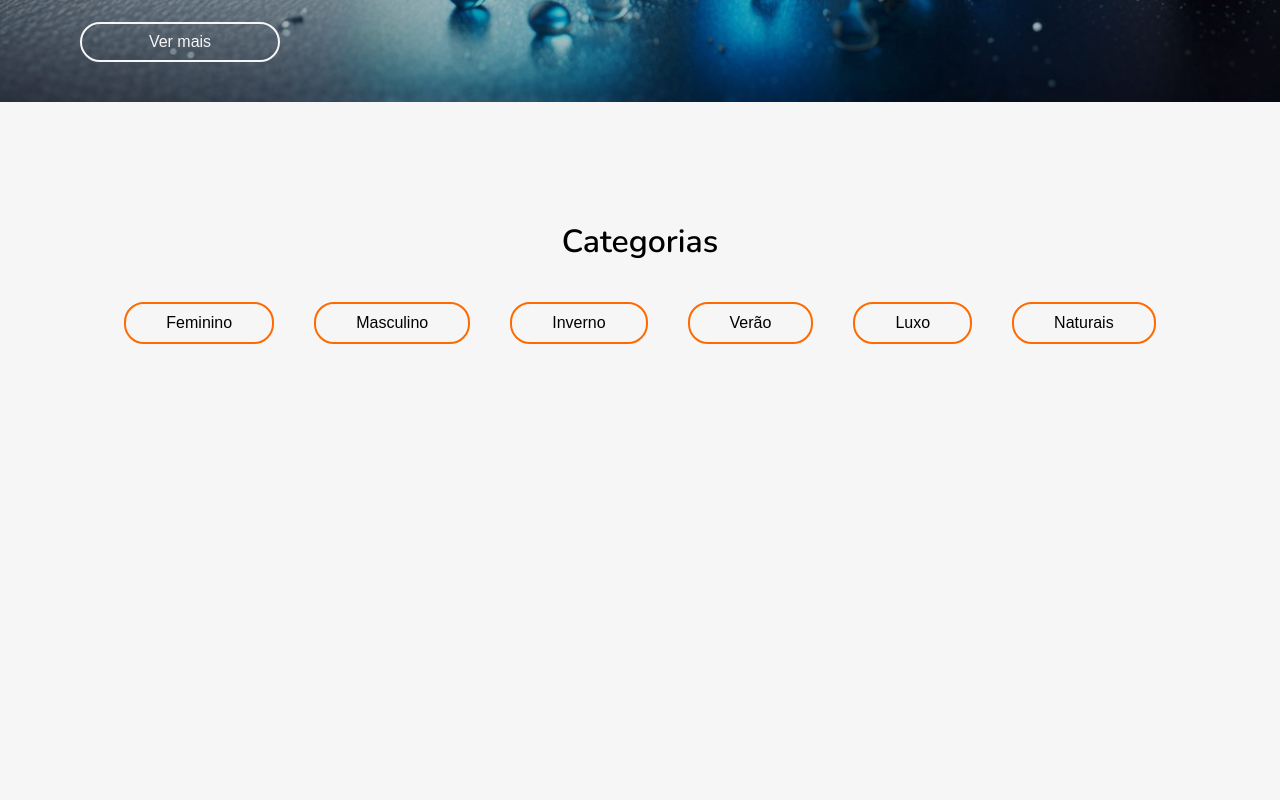
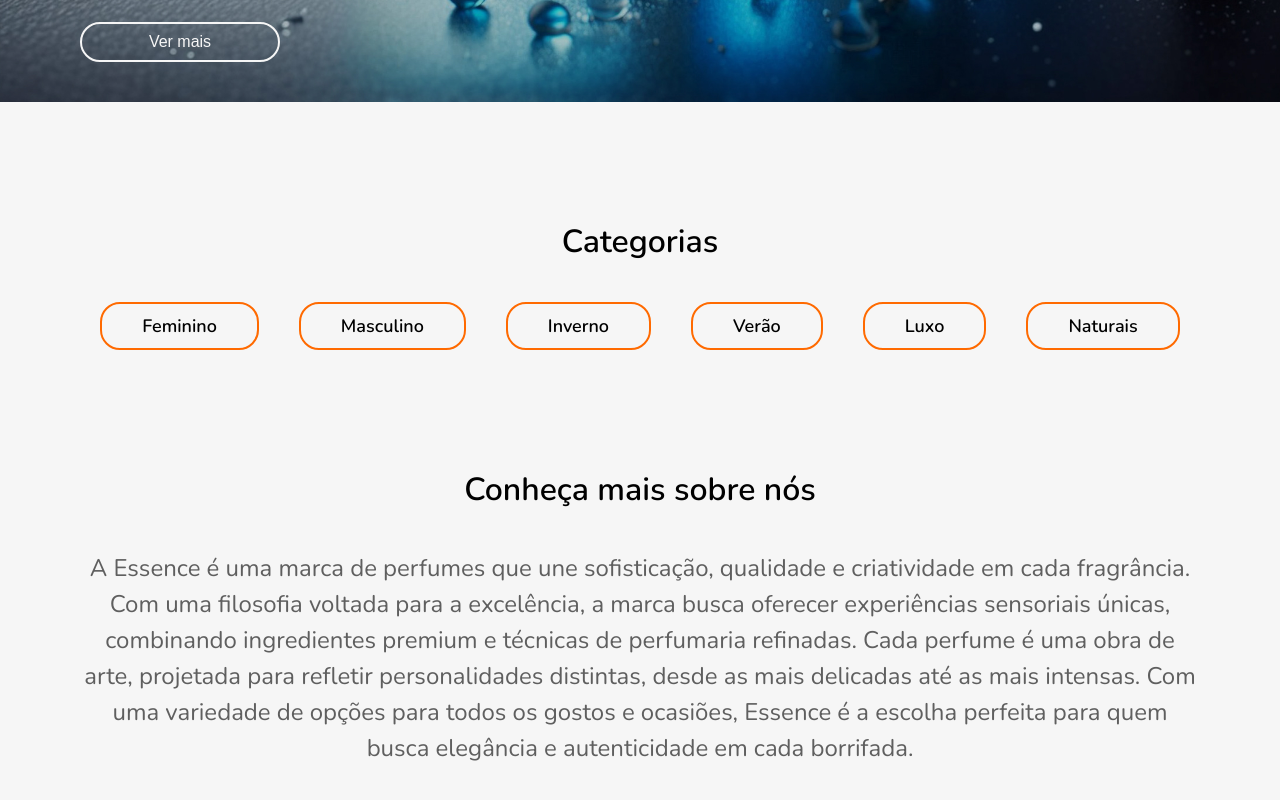
Before and after one commit to paulomonteiro3/essence, a React (Vite) app: page / in a window 1280 px wide. Shown: the part 3874-4674 px from the top of the page. Before the commit the page ends 4218 px from the top, so only its background shows below. Built offline with nearby package versions, Linux system fonts and the light colour scheme.

Commit message:
area sobre adicionada

```diff
--- a/src/App.jsx
+++ b/src/App.jsx
@@ -8,6 +8,7 @@ import Colecao from './Componentes/Colecao/colecao'
 import Descontos from './Componentes/Descontos/Descontos'
 import ColecaoInverno from './Componentes/Colecao_Inverno/ColecaoInverno'
 import Categorias from './Componentes/Categorias/Categorias'
+import Sobre from './Componentes/Sobre/Sobre'
 
 
 const App = () => {
@@ -19,6 +20,7 @@ const App = () => {
       <Descontos />
       <ColecaoInverno />
       <Categorias />
+      <Sobre />
     </div>
   )
 }
--- a/src/Componentes/Categorias/Categorias.jsx
+++ b/src/Componentes/Categorias/Categorias.jsx
@@ -1,22 +1,34 @@
-import React from 'react'
-import styles from './Categorias.module.css'
+import React from "react";
+import styles from "./Categorias.module.css";
 
 const Categorias = () => {
   return (
     <div className={`${styles.categoriasContainer} container`}>
-      <h1 className='font-1-xl'>Categorias</h1>
+      <h1 className="font-1-xl">Categorias</h1>
       <div className={`${styles.categoriasNav}`}>
         <ul className={`${styles.navContainer}`}>
-          <li><button className={`${styles.btn}`}>Feminino</button></li>
-          <li><button className={`${styles.btn}`}>Masculino</button></li>
-          <li><button className={`${styles.btn}`}>Inverno</button></li>
-          <li><button className={`${styles.btn}`}>Verão</button></li>
-          <li><button className={`${styles.btn}`}>Luxo</button></li>
-          <li><button className={`${styles.btn}`}>Naturais</button></li>
+          <li>
+            <button className={`${styles.btn} font-1-m-b`}>Feminino</button>
+          </li>
+          <li>
+            <button className={`${styles.btn} font-1-m-b`}>Masculino</button>
+          </li>
+          <li>
+            <button className={`${styles.btn} font-1-m-b`}>Inverno</button>
+          </li>
+          <li>
+            <button className={`${styles.btn} font-1-m-b`}>Verão</button>
+          </li>
+          <li>
+            <button className={`${styles.btn} font-1-m-b`}>Luxo</button>
+          </li>
+          <li>
+            <button className={`${styles.btn} font-1-m-b`}>Naturais</button>
+          </li>
         </ul>
       </div>
     </div>
-  )
-}
+  );
+};
 
-export default Categorias
+export default Categorias;
--- /dev/null
+++ b/src/Componentes/Sobre/Sobre.jsx
@@ -0,0 +1,13 @@
+import React from 'react'
+import styles from './Sobre.module.css'
+
+const Sobre = () => {
+  return (
+    <div className={`${styles.sobre} container`}>
+      <h1 className={`${styles.title} font-1-xl`}>Conheça mais sobre nós</h1>
+      <p className='font-1-l color-p1'>A Essence é uma marca de perfumes que une sofisticação, qualidade e criatividade em cada fragrância. Com uma filosofia voltada para a excelência, a marca busca oferecer experiências sensoriais únicas, combinando ingredientes premium e técnicas de perfumaria refinadas. Cada perfume é uma obra de arte, projetada para refletir personalidades distintas, desde as mais delicadas até as mais intensas. Com uma variedade de opções para todos os gostos e ocasiões, Essence é a escolha perfeita para quem busca elegância e autenticidade em cada borrifada.</p>
+    </div>
+  )
+}
+
+export default Sobre
--- /dev/null
+++ b/src/Componentes/Sobre/Sobre.module.css
@@ -0,0 +1,15 @@
+.sobre {
+  margin-top: 120px;
+  display: grid;
+  justify-items: center;
+  text-align: center;
+  margin-bottom: 120px;
+}
+
+.title {
+  margin-bottom: 40px;
+}
+
+.sobre p {
+  max-width: 100ch;
+}
```
